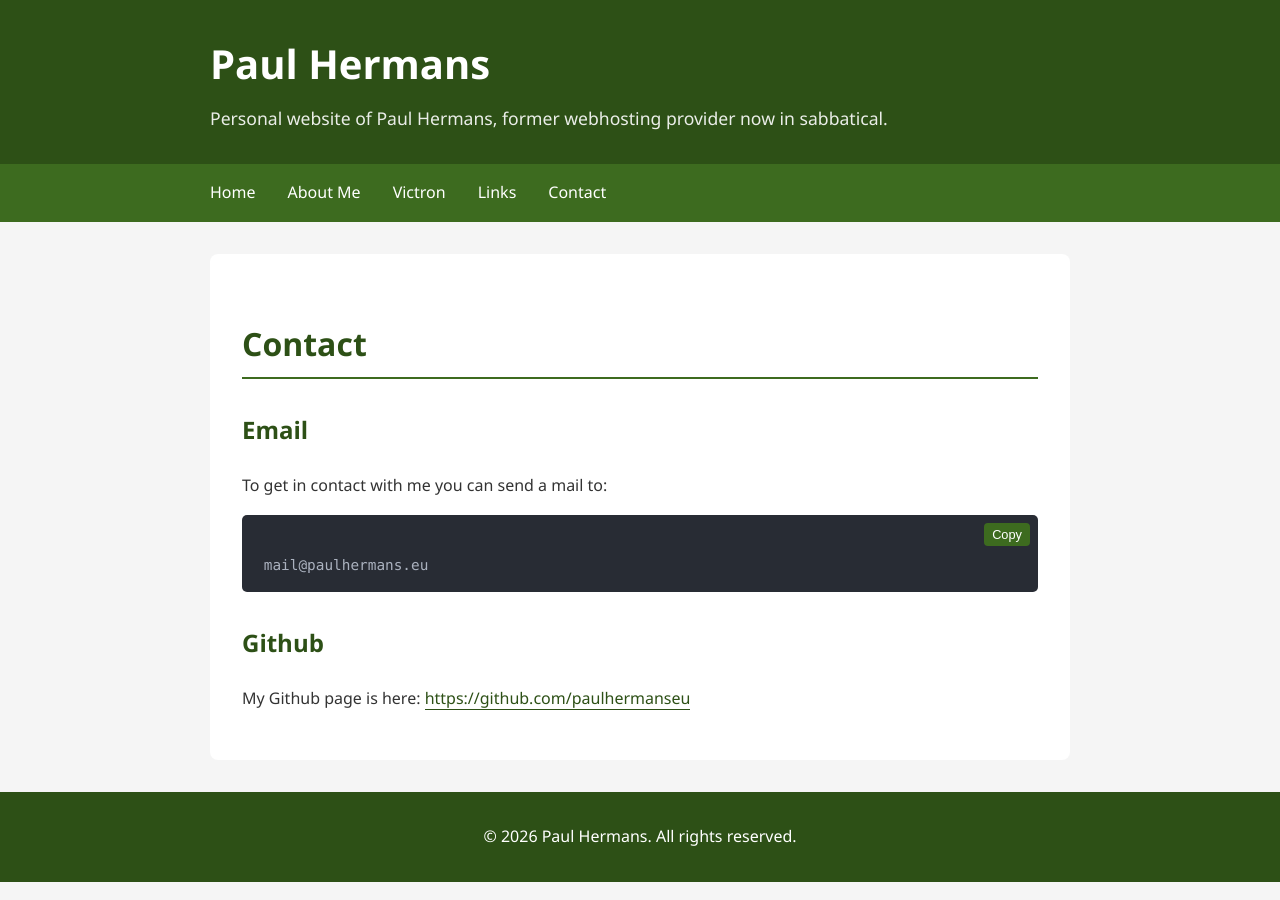
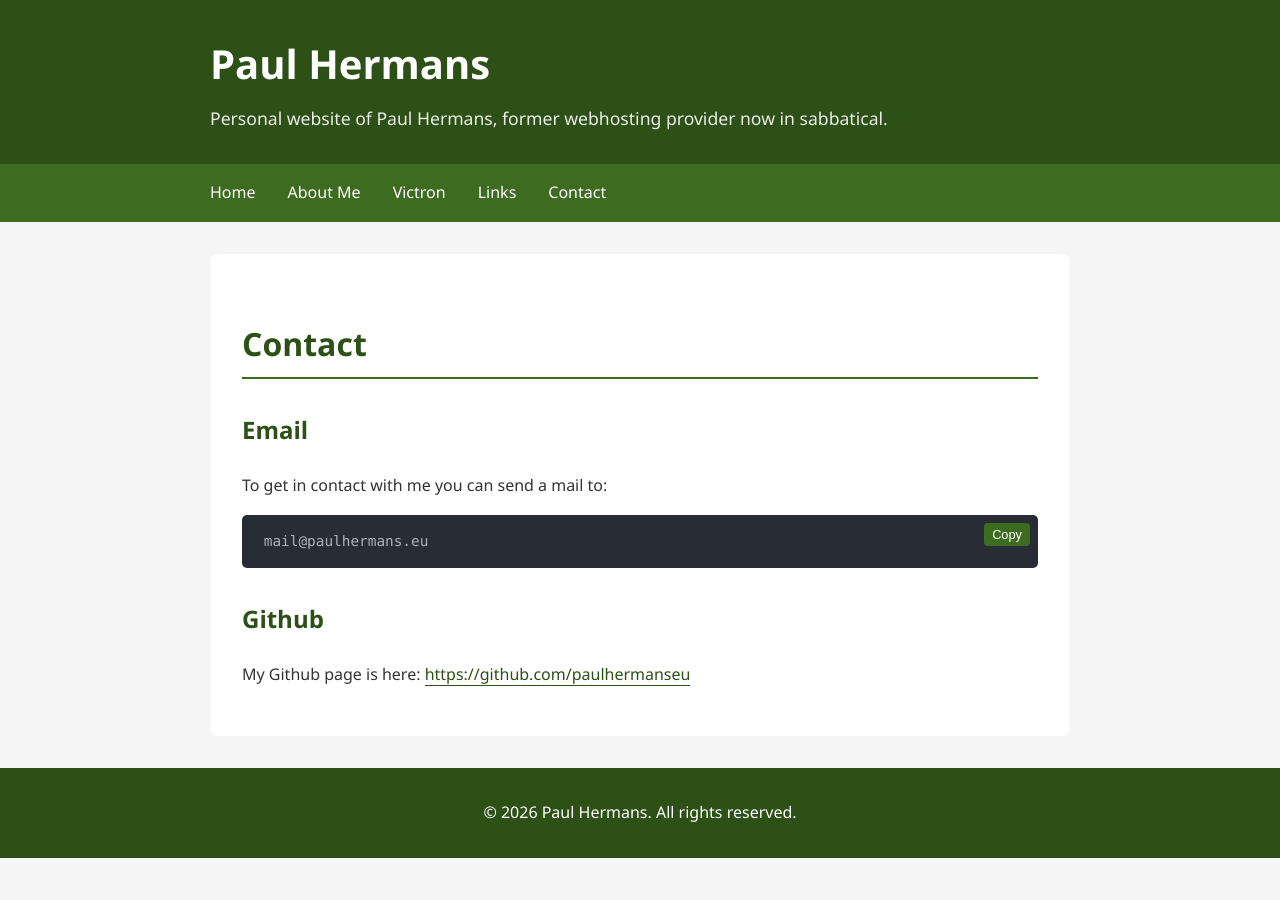
Before and after one commit to paulhermanseu/paulhermans.eu, a Jekyll site: the page built from contact.md, in a window 1280 px wide. Built offline with Jekyll 4.4.1, drawn with Linux system fonts in a browser that asks for light colours.

Commit message:
Remove top padding from main pre element
Removed extra padding from the top of the main pre element.

```diff
--- a/_layouts/default.html
+++ b/_layouts/default.html
@@ -148,7 +148,6 @@
             background-color: #282c34;
             color: #abb2bf;
             padding: 1rem;
-            padding-top: 2.5rem;
             border-radius: 5px;
             overflow-x: auto;
             margin-bottom: 0;
```
